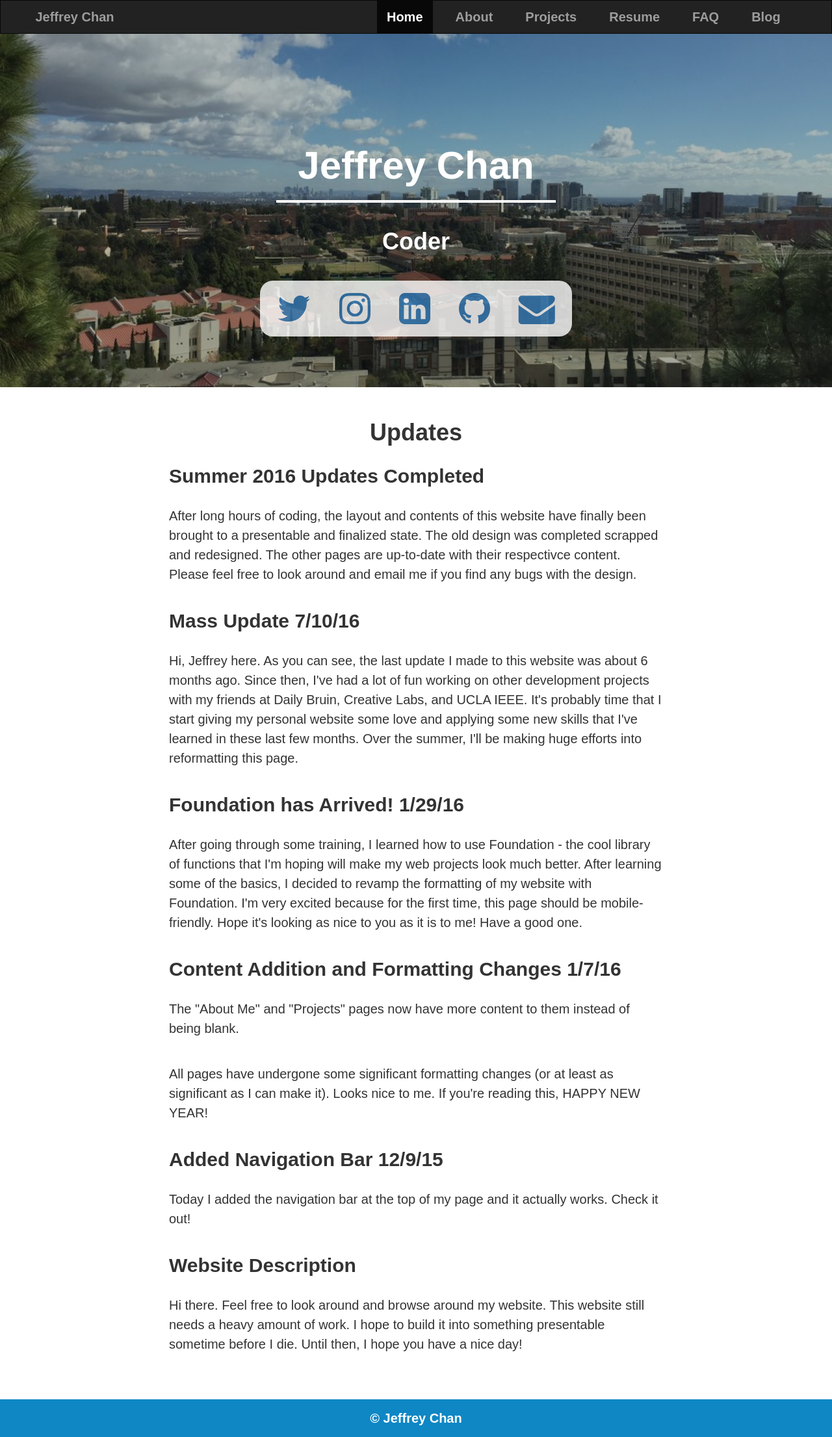
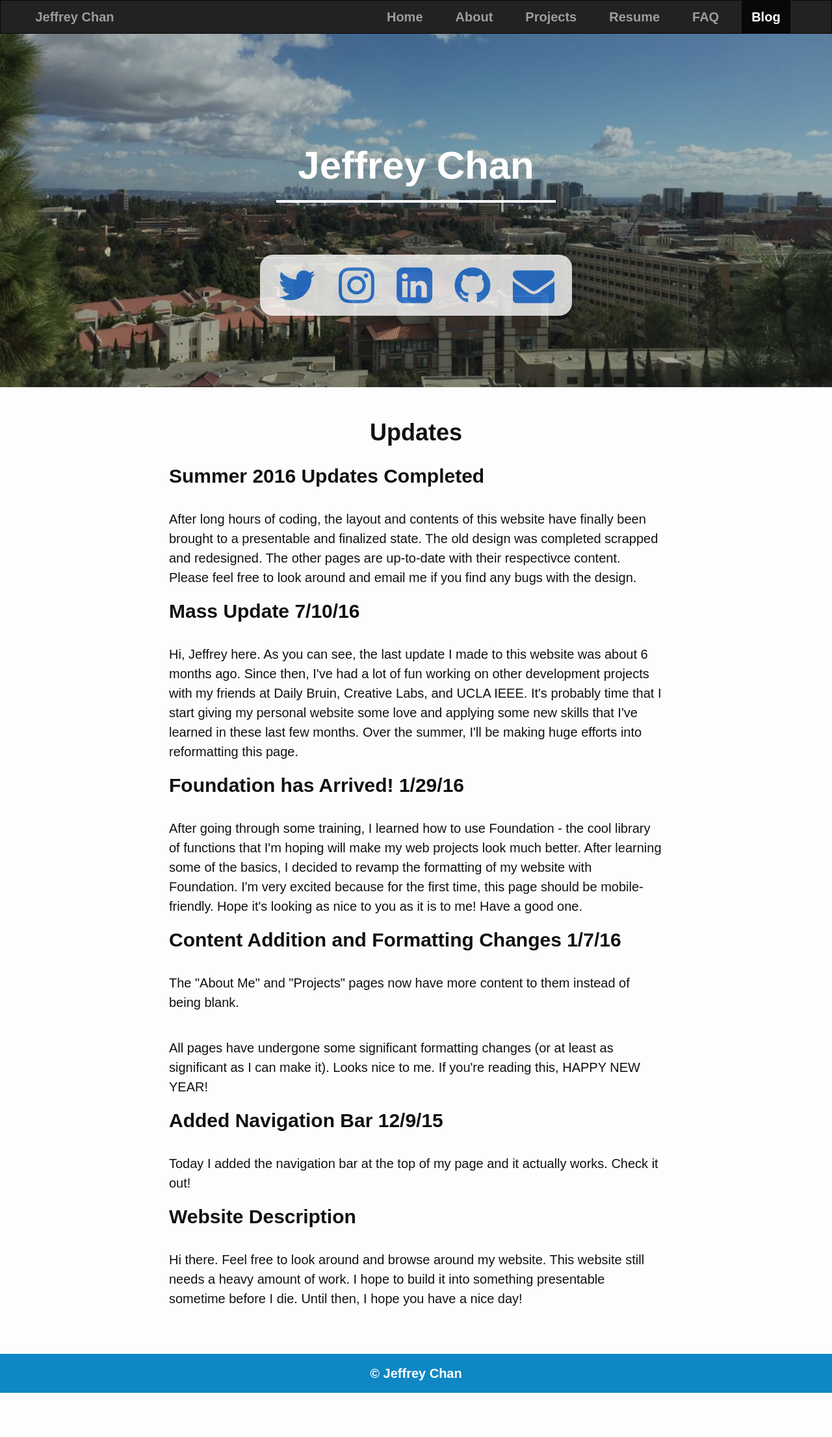
Before and after one commit to jeffreyxchan/jeffreyxchan.github.io, a Jekyll site: the page built from index.html, in a window 1280 px wide. Shown: the whole page at 65% size. Built offline with Jekyll 4.4.1, drawn with Linux system fonts in a browser that asks for light colours; nearby versions of some CDN libraries; after the commit the page ends 2144 px from its top, so only the background shows below that.

Commit message:
Testing main layout

```diff
--- /dev/null
+++ b/_includes/mainfooter.html
@@ -0,0 +1,4 @@
+<!-- FOOTER -->
+<div class='footer'>
+    <p>&copy; Jeffrey Chan</p>
+</div>
--- /dev/null
+++ b/_includes/mainhead.html
@@ -0,0 +1,28 @@
+<head>
+  <meta charset="utf-8">
+  <meta http-equiv="X-UA-Compatible" content="IE=edge">
+  <meta name="viewport" content="width=device-width, initial-scale=1">
+
+  <title>{% if page.title %}{{ page.title | escape }}{% else %}{{ site.title | escape }}{% endif %}</title>
+  <meta name="description" content="{% if page.excerpt %}{{ page.excerpt | strip_html | strip_newlines | truncate: 160 }}{% else %}{{ site.description }}{% endif %}">
+
+    <!-- jQuery -->
+    <script src='https://cdnjs.cloudflare.com/ajax/libs/jquery/3.1.0/jquery.min.js'></script>
+
+    <!-- Bootstrap -->
+    <link rel="stylesheet" href="https://maxcdn.bootstrapcdn.com/bootstrap/3.3.7/css/bootstrap.min.css" integrity="sha384-BVYiiSIFeK1dGmJRAkycuHAHRg32OmUcww7on3RYdg4Va+PmSTsz/K68vbdEjh4u" crossorigin="anonymous">
+    <script src="https://maxcdn.bootstrapcdn.com/bootstrap/3.3.7/js/bootstrap.min.js" integrity="sha384-Tc5IQib027qvyjSMfHjOMaLkfuWVxZxUPnCJA7l2mCWNIpG9mGCD8wGNIcPD7Txa" crossorigin="anonymous"></script>
+
+    <!-- Font Awesome -->
+    <link href="https://cdnjs.cloudflare.com/ajax/libs/font-awesome/4.6.3/css/font-awesome.min.css" rel="stylesheet">
+
+  <link rel="stylesheet" href="{{ "/css/main.css" | prepend: site.baseurl }}">
+  <link rel="canonical" href="{{ page.url | replace:'index.html','' | prepend: site.baseurl | prepend: site.url }}">
+  <link rel="alternate" type="application/rss+xml" title="{{ site.title }}" href="{{ "/feed.xml" | prepend: site.baseurl | prepend: site.url }}">
+
+    <!-- GLOBAL STYLESHEETS -->
+    <link rel='stylesheet' href="{{ "/css/navbar.css" | prepend: site.baseurl }}" />
+    <link rel='stylesheet' href="{{ "/css/footer.css" | prepend: site.baseurl }}" />
+    <link rel='stylesheet' href="{{ "/css/index.css" | prepend: site.baseurl }}" />
+    <link rel='stylesheet' href="{{ "/css/default.css" | prepend: site.baseurl }}" />
+</head>
--- /dev/null
+++ b/_includes/mainheader.html
@@ -0,0 +1,25 @@
+<header class="site-header">
+    <!-- NAVBAR -->
+    <nav class="navbar navbar-inverse">
+        <div class="container-fluid">
+            <div class="navbar-header">
+                <button type="button" class="navbar-toggle" data-toggle="collapse" data-target="#myNavbar">
+                    <span class="icon-bar"></span>
+                    <span class="icon-bar"></span>
+                    <span class="icon-bar"></span>
+                </button>
+                <a class="navbar-brand" href="../index.html"><b>Jeffrey Chan</b></a>
+            </div>
+            <div class="collapse navbar-collapse" id="myNavbar">
+                <ul class="nav navbar-nav navbar-right">
+                    <li><a href="{{ "/index.html" | prepend: site.baseurl }}"><b>Home</b></a></li>
+                    <li><a href="{{ "/html/about.html" | prepend: site.baseurl }}"><b>About</b></a></li>
+                    <li><a href="{{ "/html/projects.html" | prepend: site.baseurl }}"><b>Projects</b></a></li>
+                    <li><a href="{{ "/files/resume-jeffrey-chan.pdf" | prepend: site.baseurl }}" target="_blank"><b>Resume</b></a></li>
+                    <li><a href="{{ "/html/faq.html" | prepend: site.baseurl }}"><b>FAQ</b></a></li>
+                    <li class='active'><a href="{{ "/blog" | prepend: site.baseurl }}"><b>Blog</b></a></li>
+                </ul>
+            </div>
+        </div>
+    </nav>
+</header>
--- /dev/null
+++ b/_layouts/main.html
@@ -0,0 +1,18 @@
+<!DOCTYPE html>
+<html>
+
+  {% include mainhead.html %}
+
+  <body>
+
+    {% include mainheader.html %}
+
+    <div class="page-content">
+            {{ content }}
+    </div>
+
+    {% include mainfooter.html %}
+
+  </body>
+
+</html>
--- a/css/index.css
+++ b/css/index.css
@@ -49,7 +49,7 @@
 }
 
 .fa {
-    margin: 0px 20px;
+    margin: 0px 15px;
 }
 
 /* ANNOUNCEMENTS */
--- a/index.html
+++ b/index.html
@@ -1,54 +1,7 @@
-<!-- Coded by Jeffrey Chan -->
-<!DOCTYPE HTML>
-<HTML>
-<head>
-    <meta charset="utf-8">
-	<title>Jeffrey Chan</title>
-
-    <!-- jQuery -->
-    <script src='https://cdnjs.cloudflare.com/ajax/libs/jquery/3.1.0/jquery.min.js'></script>
-
-    <!-- Bootstrap -->
-    <link rel="stylesheet" href="https://maxcdn.bootstrapcdn.com/bootstrap/3.3.7/css/bootstrap.min.css" integrity="sha384-BVYiiSIFeK1dGmJRAkycuHAHRg32OmUcww7on3RYdg4Va+PmSTsz/K68vbdEjh4u" crossorigin="anonymous">
-    <script src="https://maxcdn.bootstrapcdn.com/bootstrap/3.3.7/js/bootstrap.min.js" integrity="sha384-Tc5IQib027qvyjSMfHjOMaLkfuWVxZxUPnCJA7l2mCWNIpG9mGCD8wGNIcPD7Txa" crossorigin="anonymous"></script>
-
-    <!-- Font Awesome -->
-    <link href="https://cdnjs.cloudflare.com/ajax/libs/font-awesome/4.6.3/css/font-awesome.min.css" rel="stylesheet">
-
-    <!-- Personal Stylesheets -->
-    <link rel="stylesheet" type="text/css" href="../css/index.css" />
-    <link rel='stylesheet' type='text/css' href='../css/navbar.css' />
-    <link rel='stylesheet' type='text/css' href='../css/footer.css' />
-
-    <!-- Personal JavaScript -->
-    <script src='../js/index.js'></script>
-
-</head>
-<body>
-    <!-- NAVBAR -->
-    <nav class="navbar navbar-inverse">
-        <div class="container-fluid">
-            <div class="navbar-header">
-                <button type="button" class="navbar-toggle" data-toggle="collapse" data-target="#myNavbar">
-                    <span class="icon-bar"></span>
-                    <span class="icon-bar"></span>
-                    <span class="icon-bar"></span>
-                </button>
-                <a class="navbar-brand" href="../index.html"><b>Jeffrey Chan</b></a>
-            </div>
-            <div class="collapse navbar-collapse" id="myNavbar">
-                <ul class="nav navbar-nav navbar-right">
-                    <li class='active'><a href="../index.html"><b>Home</b></a></li>
-                    <li><a href="../html/about.html"><b>About</b></a></li>
-                    <li><a href='../html/projects.html'><b>Projects</b></a></li>
-                    <li><a href='../files/resume-jeffrey-chan.pdf' target="_blank"><b>Resume</b></a></li>
-                    <li><a href='../html/faq.html'><b>FAQ</b></a></li>
-                    <li><a href='../blog'><b>Blog</b></a></li>
-                </ul>
-            </div>
-        </div>
-    </nav>
-
+---
+layout: main
+title: Jeffrey Chan
+---
     <!-- PERSONAL BILLBOARD -->
     <div class='billboard'>
         <div class='billboard-text'>
@@ -98,10 +51,3 @@
             <p>Hi there. Feel free to look around and browse around my website. This website still needs a heavy amount of work. I hope to build it into something presentable sometime before I die. Until then, I hope you have a nice day!</p>
         </div>
     </div>
-
-    <!-- FOOTER -->
-    <div class='footer'>
-        <p>&copy; Jeffrey Chan</p>
-    </div>
-</body>
-</HTML>
```
